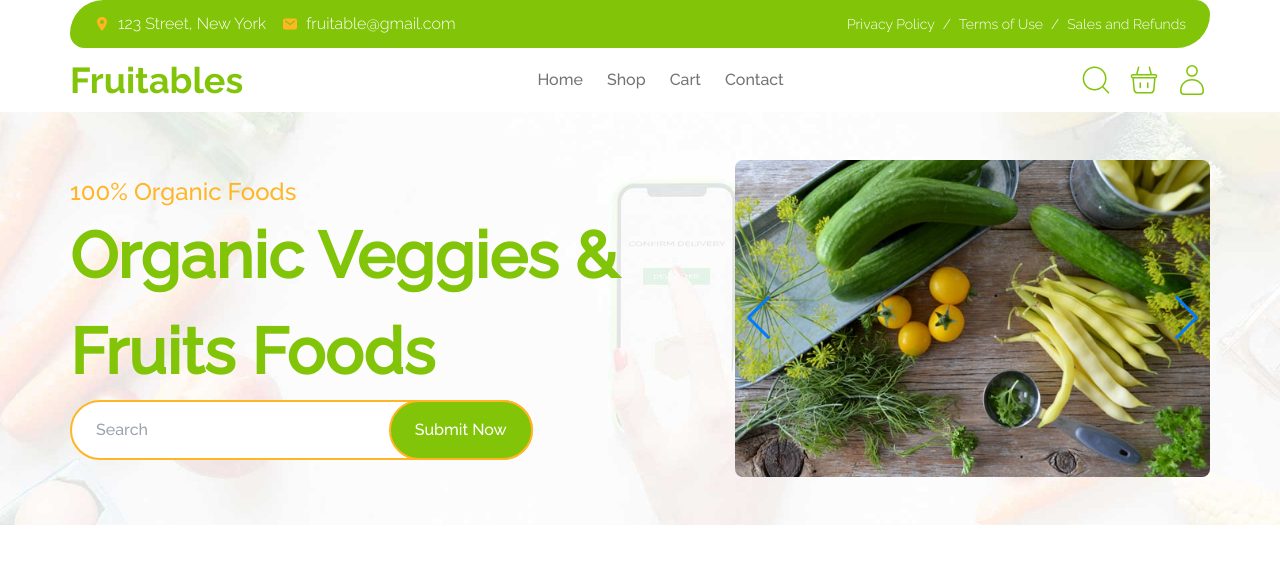
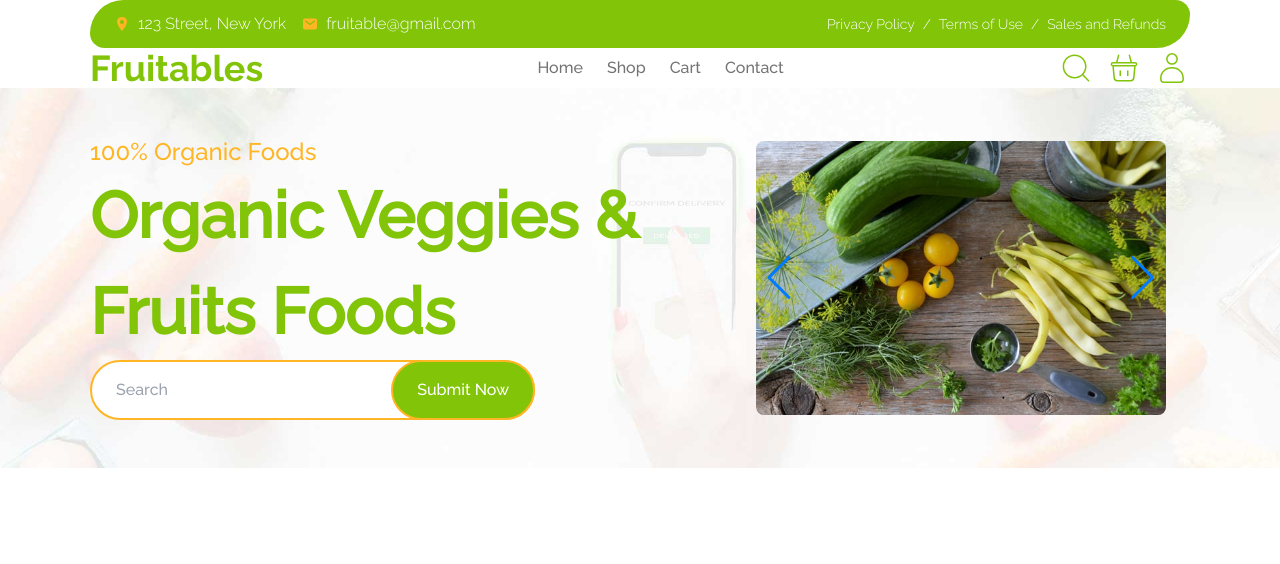
Before and after one commit to dosepehr/fruitables, a Next.js app: page / in a window 1280 px wide. Shown: the top 564 px of the page. Built offline with nearby package versions, Linux system fonts and the light colour scheme.

Commit message:
add slider items

```diff
--- a/src/components/templates/HeroSection/HeroSection.tsx
+++ b/src/components/templates/HeroSection/HeroSection.tsx
@@ -16,7 +16,7 @@ const HeroSection = () => {
           </h1>
           <SearchBox />
         </div>
-        <div className="w-full md:w-5/12">
+        <div className="mt-4 w-full px-6 md:mt-0 md:w-5/12">
           <HeroSlider />
         </div>
       </Layout>
--- a/src/components/templates/HeroSection/components/HeroSlider.tsx
+++ b/src/components/templates/HeroSection/components/HeroSlider.tsx
@@ -16,7 +16,7 @@ export default function HeroSlider() {
       <Swiper
         navigation={true}
         loop
-        className="mySwiper px-6"
+        className="mySwiper"
         autoplay={{
           delay: 2500,
           disableOnInteraction: false,
@@ -24,10 +24,22 @@ export default function HeroSlider() {
         modules={[Autoplay, Navigation]}
       >
         <SwiperSlide>
-          <Image src='/images/heroSlider/hero-img-1.png' width={2000} height={2000} alt="fruits" className="rounded-lg bg-mainYellow"/>
+          <Image
+            src="/images/heroSlider/hero-img-1.png"
+            width={2000}
+            height={2000}
+            alt="fruits"
+            className="rounded-lg bg-mainYellow"
+          />
         </SwiperSlide>
-        <SwiperSlide>
-          <Image src='/images/heroSlider/hero-img-2.jpg' width={2000} height={2000} alt="vegetables" className="rounded-lg" />
+        <SwiperSlide className="rounded-lg">
+          <Image
+            src="/images/heroSlider/hero-img-2.jpg"
+            width={2000}
+            height={2000}
+            alt="vegetables"
+            className="rounded-lg"
+          />
         </SwiperSlide>
       </Swiper>
     </>
--- a/src/styles/globals.css
+++ b/src/styles/globals.css
@@ -40,6 +40,7 @@ body {
 
 .myContainer {
   width: 100% !important;
+  padding: 0px 20px;
   margin: 0 auto;
 }
 
```
